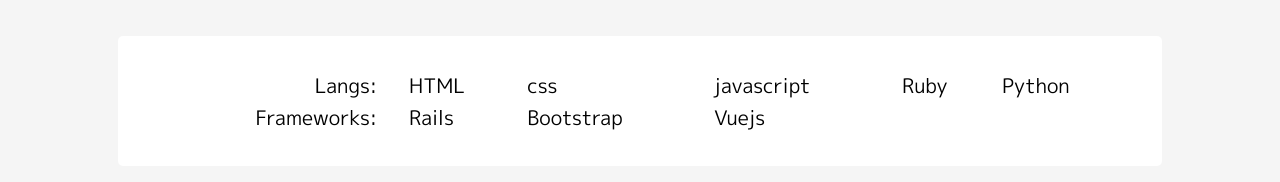
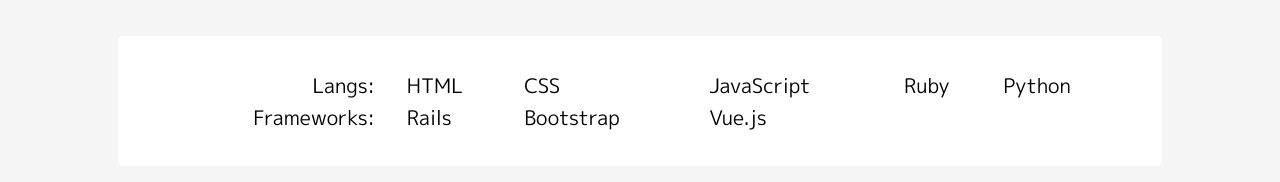
Before and after one commit to Y-KURI/portfolio, a Nuxt app: page /skills in a window 1280 px wide. Shown: the part 369-551 px from the top of the page. Built offline with nearby package versions, Linux system fonts and the light colour scheme.

Commit message:
スキル表記を修正

```diff
--- a/pages/skills.vue
+++ b/pages/skills.vue
@@ -18,14 +18,14 @@
   data: () => ({
     langs:	[
       { name: 'HTML' },
-      { name: 'css' },
-      { name: 'javascript' },
+      { name: 'CSS' },
+      { name: 'JavaScript' },
       { name: 'Ruby' },
       { name: 'Python' } ],
     frameworks:	[
       { name: 'Rails' },
       { name: 'Bootstrap' },
-      { name: 'Vuejs' }]
+      { name: 'Vue.js' }]
   })
 
 }
```
